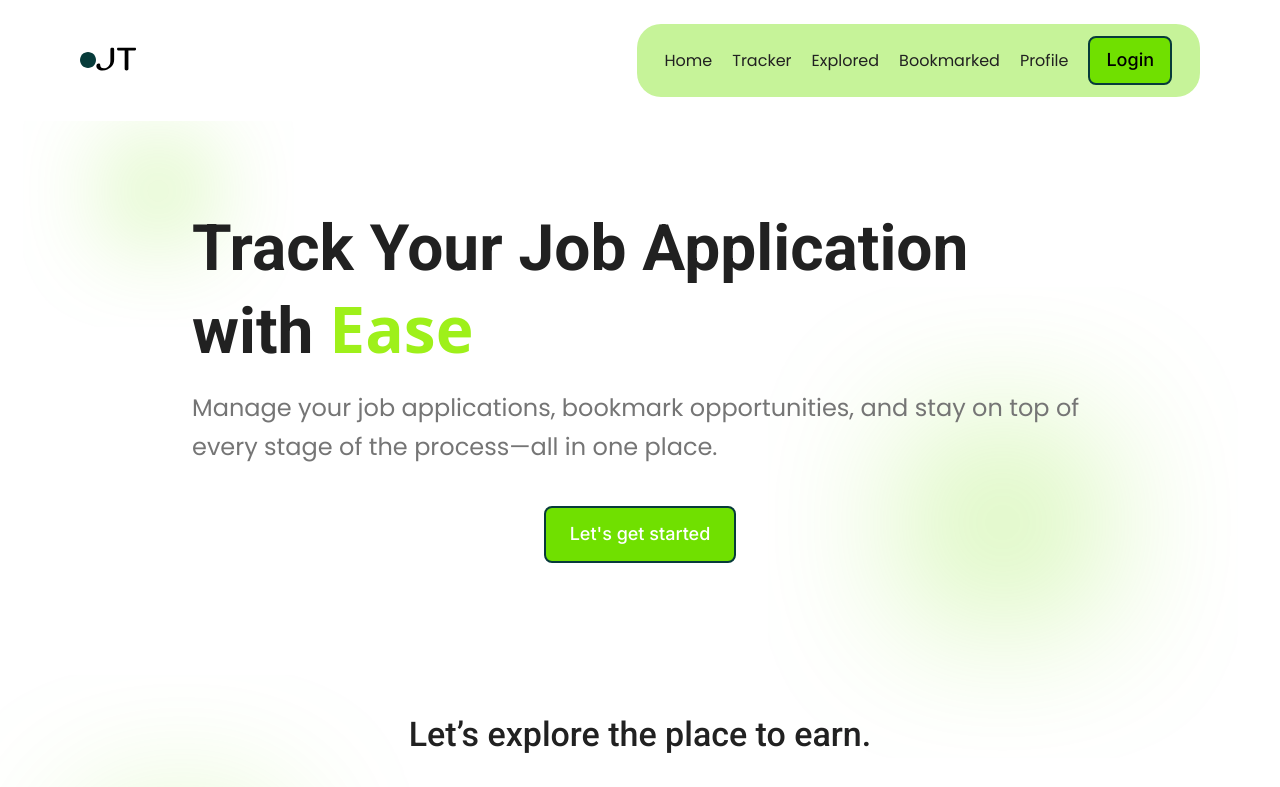
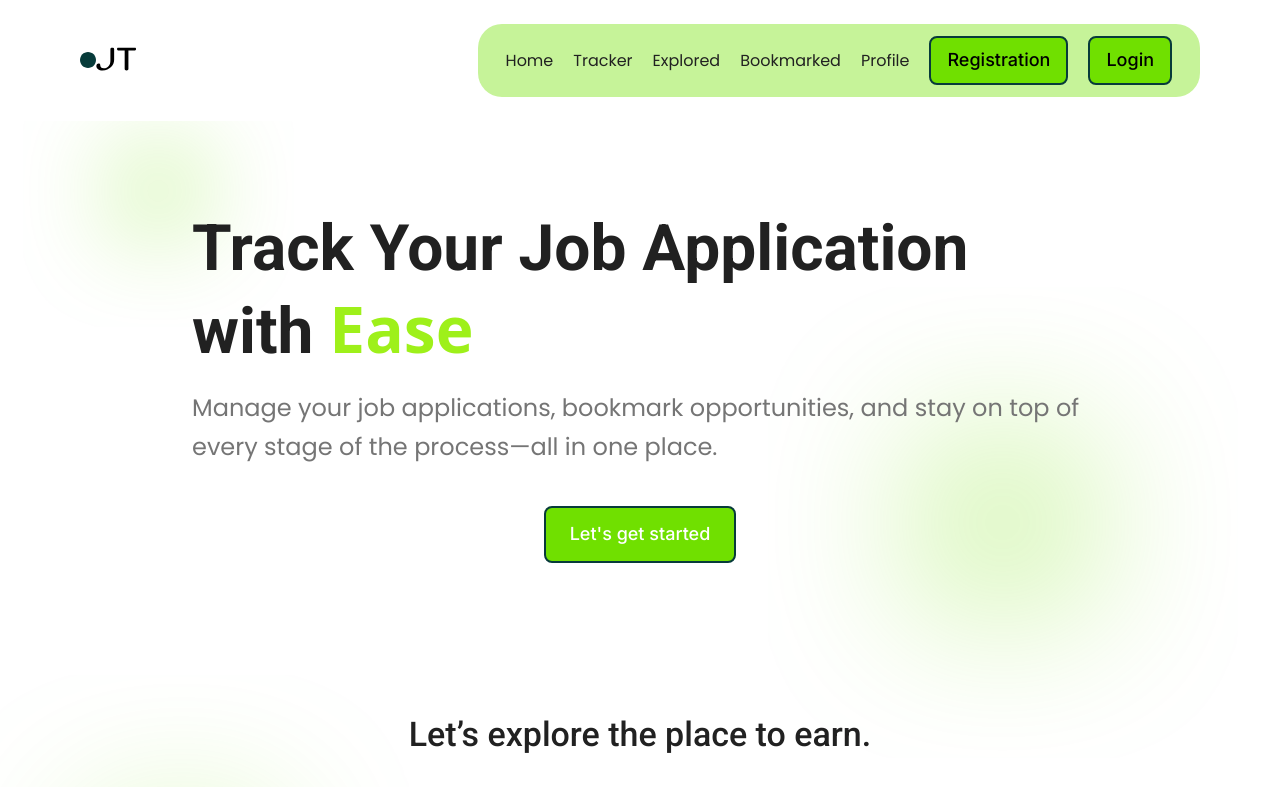
Before and after one commit to ashia-002/job-tracker-mern-project, a React (Vite) app in the folder frontend/job-tracker/: page / in a window 1280 px wide. Shown: the top 787 px of the page. Built offline with nearby package versions, Linux system fonts and the light colour scheme; grey boxes are pictures that could not be loaded; a web font is replaced by a local one.

Commit message:
Added registration btn in navbar.

```diff
--- a/frontend/job-tracker/src/components/Navbar.jsx
+++ b/frontend/job-tracker/src/components/Navbar.jsx
@@ -56,9 +56,13 @@ const Navbar = () => {
                             </Link>
                         </li>
                         {/* Button for Login */}
+                        <button className="reg-btn border-favoriteAccentColor border-solid">
+                            <Link to="/registrationPage">Registration</Link>
+                        </button>
                         <button className="border-favoriteAccentColor border-solid">
                             <Link to="/loginPage">Login</Link>
                         </button>
+
                     </ul>
                 </div>
             </nav>
```
